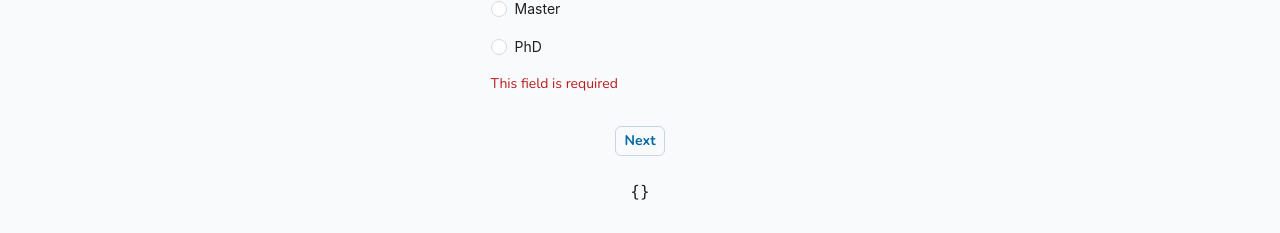
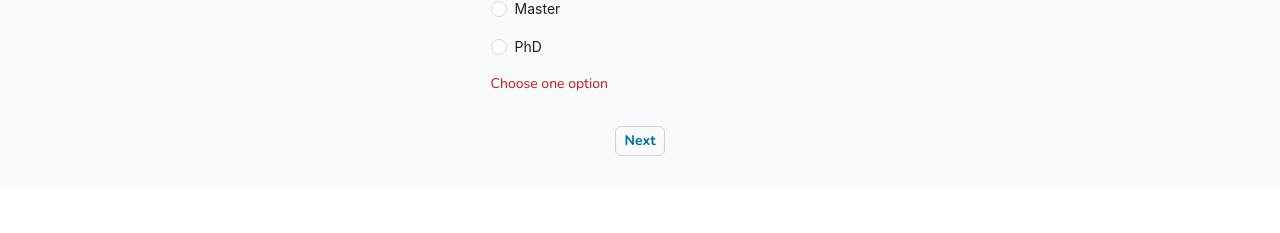
Before and after one commit to JhonHenao1301/fdrh, a React (Vite) app: page /application/1 in a window 1280 px wide. Both pictures are taken after a click on the button "Next". Shown: the part 633-866 px from the top of the page. After the commit the page ends 821 px from the top, so only its background shows below. Built offline with nearby package versions, Linux system fonts and the light colour scheme.

Commit message:
feat: Make function to pass data from page application 2 to the main application page

```diff
--- a/src/components/ui/RadioBListComponent.tsx
+++ b/src/components/ui/RadioBListComponent.tsx
@@ -15,7 +15,7 @@ const RadioBListComponent = (props: RBLProps) => {
       rules={{
         required: {
           value: true,
-          message: "This field is required",
+          message: "Choose one option",
         },
       }}
       render={({ field: { onChange, value }, fieldState }) => {
--- a/src/pages/ApplicationForm.tsx
+++ b/src/pages/ApplicationForm.tsx
@@ -1,10 +1,5 @@
-import { useNavigate, useParams } from "react-router-dom";
-import {
-  FieldValue,
-  FieldValues,
-  SubmitHandler,
-  useForm,
-} from "react-hook-form";
+import { useLocation, useParams } from "react-router-dom";
+import { FieldValues, SubmitHandler, useForm } from "react-hook-form";
 import { useTranslation } from "react-i18next";
 import UserInfo from "../components/ui/UserInfo";
 import DatePickerComponent from "../components/ui/DatePicker";
@@ -32,6 +27,8 @@ type Inputs = {
 
 const ApplicationForm = () => {
   const { id } = useParams();
+  const location = useLocation();
+  const carrerChoice = location.state;
   const {
     register,
     handleSubmit,
@@ -40,7 +37,6 @@ const ApplicationForm = () => {
     formState: { errors },
   } = useForm();
   const { t } = useTranslation();
-  // const navigate = useNavigate();
 
   const modalitySelect = [
     { value: "face", label: t("application_3_msg6") },
@@ -111,6 +107,7 @@ const ApplicationForm = () => {
             </label>
             <input
               {...register("level")}
+              defaultValue={carrerChoice}
               className="border-b p-2 border-b-primary-10 rounded-md focus:outline-none focus:border-primary-30 focus:border-b-2 transition-colors"
               disabled
             />
--- a/src/pages/ApplicationSelTypeEd.tsx
+++ b/src/pages/ApplicationSelTypeEd.tsx
@@ -1,6 +1,6 @@
 import { useNavigate, useParams } from "react-router-dom";
 import { useTranslation } from "react-i18next";
-import { FieldValues, SubmitHandler, useForm } from "react-hook-form";
+import { SubmitHandler, useForm } from "react-hook-form";
 import UserInfo from "../components/ui/UserInfo";
 import RadioBListComponent from "../components/ui/RadioBListComponent";
 
@@ -28,10 +28,8 @@ const ApplicationSelTypeEd = () => {
   ];
 
   const onSubmit: SubmitHandler<InputNames> = (data) => {
-    console.log(data.typePeriod);
-    if (watch("typePeriod")) {
-      console.log(watch());
-      navigate(`/application/${id}/form`);
+    if (data.typePeriod) {
+      navigate(`/application/${id}/form`, { state: data.typePeriod });
     } else {
       console.log("error");
     }
@@ -59,7 +57,7 @@ const ApplicationSelTypeEd = () => {
           </button>
         </div>
       </form>
-      <pre>{JSON.stringify(watch(), null, 2)}</pre>
+      {/* <pre>{JSON.stringify(watch(), null, 2)}</pre> */}
     </div>
   );
 };
```
